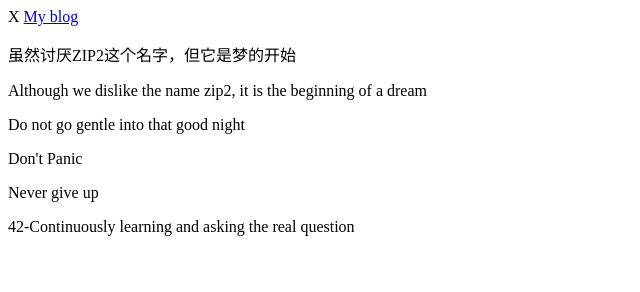
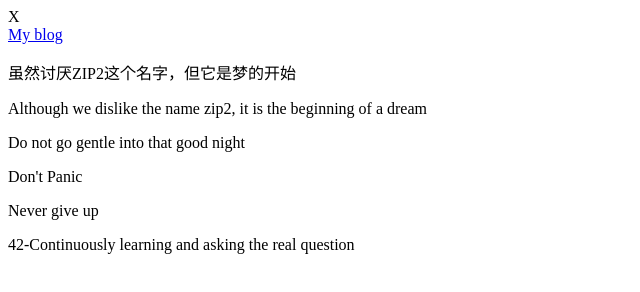
Before and after one commit to JINNIAN666/zip2.github.io, a plain HTML site: page index.html in a window 1280 px wide. Shown: the whole page, without its empty margins (0-640 px from the left). Drawn offline with Linux system fonts and the light colour scheme.

Commit message:
Update index.html

```diff
--- a/index.html
+++ b/index.html
@@ -7,7 +7,7 @@
     <title>Zip2-梦的开始</title>
 </head>
 <body>
-<h>X</h>
+<h>X</h><br>
 <a href="https://www.zhoudongqi.com/">My blog</a>
 <p>虽然讨厌ZIP2这个名字，但它是梦的开始</p>
 <p>Although we dislike the name zip2, it is the beginning of a dream</p>
```
